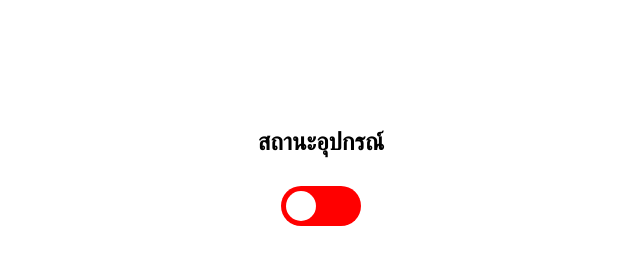
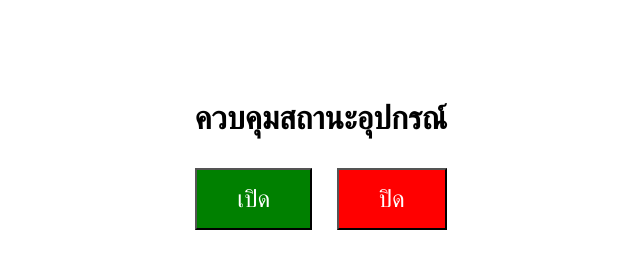
Before and after one commit to darte95/myG4IoT, a plain HTML site: page index.html in a window 1280 px wide. Shown: the whole page, without its empty margins (319-959 px from the left). Drawn offline with Linux system fonts and the light colour scheme; no server answers.

Commit message:
Update index.html

```diff
--- a/index.html
+++ b/index.html
@@ -2,75 +2,39 @@
 <html>
 <head>
   <meta charset="UTF-8">
-  <title>สวิตช์ควบคุม</title>
+  <title>Firebase Switch</title>
   <script src="https://www.gstatic.com/firebasejs/9.6.1/firebase-app-compat.js"></script>
   <script src="https://www.gstatic.com/firebasejs/9.6.1/firebase-firestore-compat.js"></script>
   <style>
     body {
       font-family: Arial, sans-serif;
       text-align: center;
-      padding-top: 100px;
+      margin-top: 100px;
     }
-
-    .switch {
-      position: relative;
-      display: inline-block;
-      width: 80px;
-      height: 40px;
+    button {
+      font-size: 24px;
+      padding: 15px 40px;
+      margin: 10px;
+      cursor: pointer;
     }
-
-    .switch input {
-      opacity: 0;
-      width: 0;
-      height: 0;
+    .on {
+      background-color: green;
+      color: white;
     }
-
-    .slider {
-      position: absolute;
-      cursor: pointer;
-      top: 0;
-      left: 0;
-      right: 0;
-      bottom: 0;
+    .off {
       background-color: red;
-      transition: 0.4s;
-      border-radius: 40px;
-    }
-
-    .slider:before {
-      position: absolute;
-      content: "";
-      height: 30px;
-      width: 30px;
-      left: 5px;
-      bottom: 5px;
-      background-color: white;
-      transition: 0.4s;
-      border-radius: 50%;
-    }
-
-    input:checked + .slider {
-      background-color: green;
-    }
-
-    input:checked + .slider:before {
-      transform: translateX(40px);
-    }
-
-    h2 {
-      margin-bottom: 30px;
+      color: white;
     }
   </style>
 </head>
 <body>
 
-  <h2>สถานะอุปกรณ์</h2>
-  <label class="switch">
-    <input type="checkbox" id="toggleSwitch" onchange="updateStatus(this.checked)">
-    <span class="slider"></span>
-  </label>
+  <h1>ควบคุมสถานะอุปกรณ์</h1>
+  <button class="on" onclick="setStatus(1)">เปิด</button>
+  <button class="off" onclick="setStatus(0)">ปิด</button>
 
   <script>
+    // Firebase config
     const firebaseConfig = {
      apiKey: "AIzaSyDi4RdcNqe2llnP8mCQgwN02AO9s1wuxUI",
   authDomain: "myg4iot.firebaseapp.com",
@@ -81,25 +45,18 @@
   measurementId: "G-HHYXG8KT5P"
     };
 
+    // Init Firebase
     firebase.initializeApp(firebaseConfig);
     const db = firebase.firestore();
 
-    const toggleSwitch = document.getElementById("toggleSwitch");
-
-    // โหลดสถานะเริ่มต้นจาก Firestore
-    db.collection("devices").doc("device1").get().then((doc) => {
-      if (doc.exists) {
-        toggleSwitch.checked = doc.data().status === 1;
-      }
-    });
-
-    // อัปเดตสถานะเมื่อสวิตช์ถูกเปลี่ยน
-    function updateStatus(isOn) {
-      const value = isOn ? 1 : 0;
+    // Function to set status
+    function setStatus(value) {
       db.collection("devices").doc("device1").set({
         status: value
       }).then(() => {
-        console.log("อัปเดตสถานะเรียบร้อย:", value);
+        alert("สถานะถูกเปลี่ยนเป็น " + value);
+      }).catch((error) => {
+        console.error("เกิดข้อผิดพลาด: ", error);
       });
     }
   </script>
```
